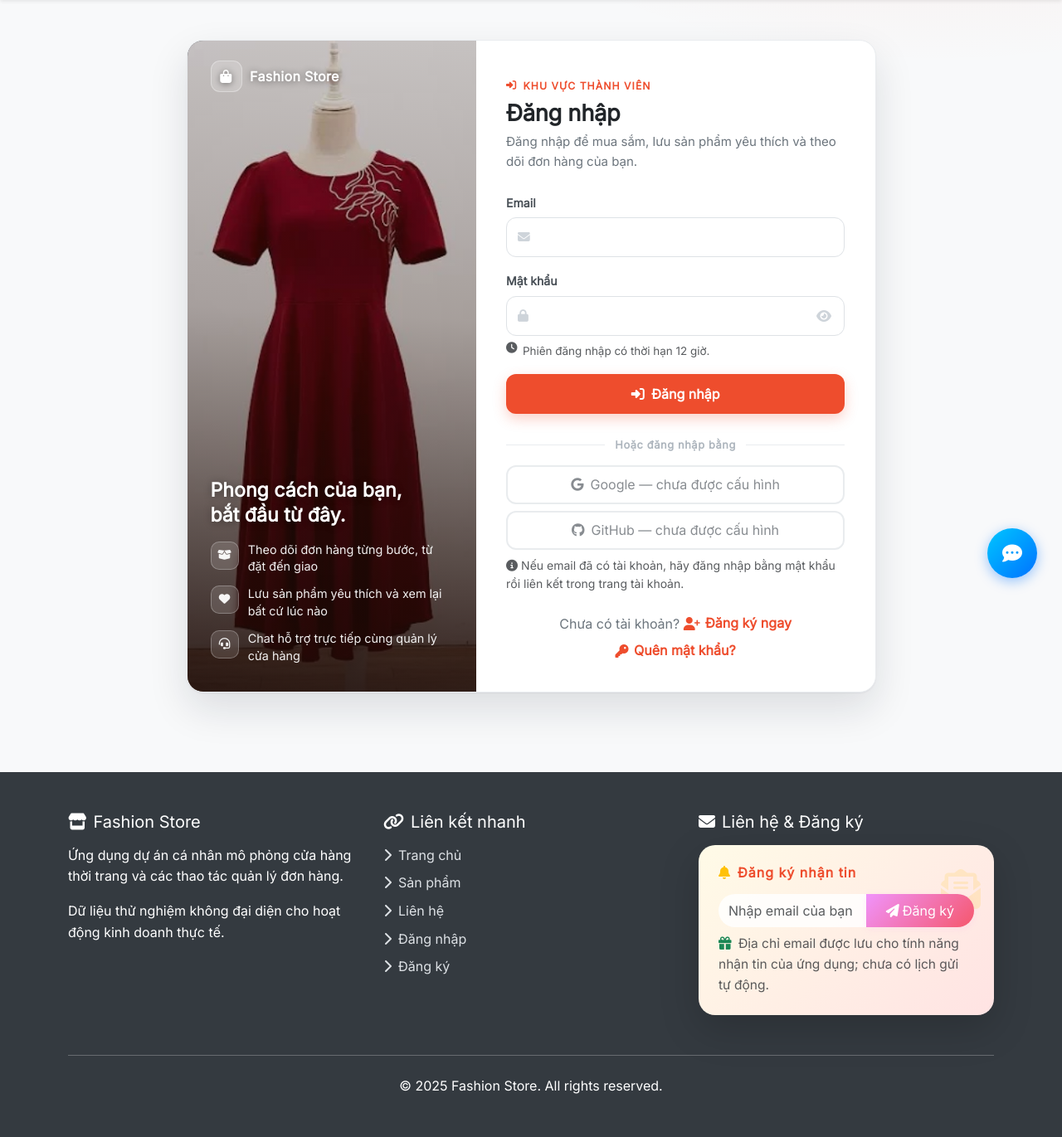
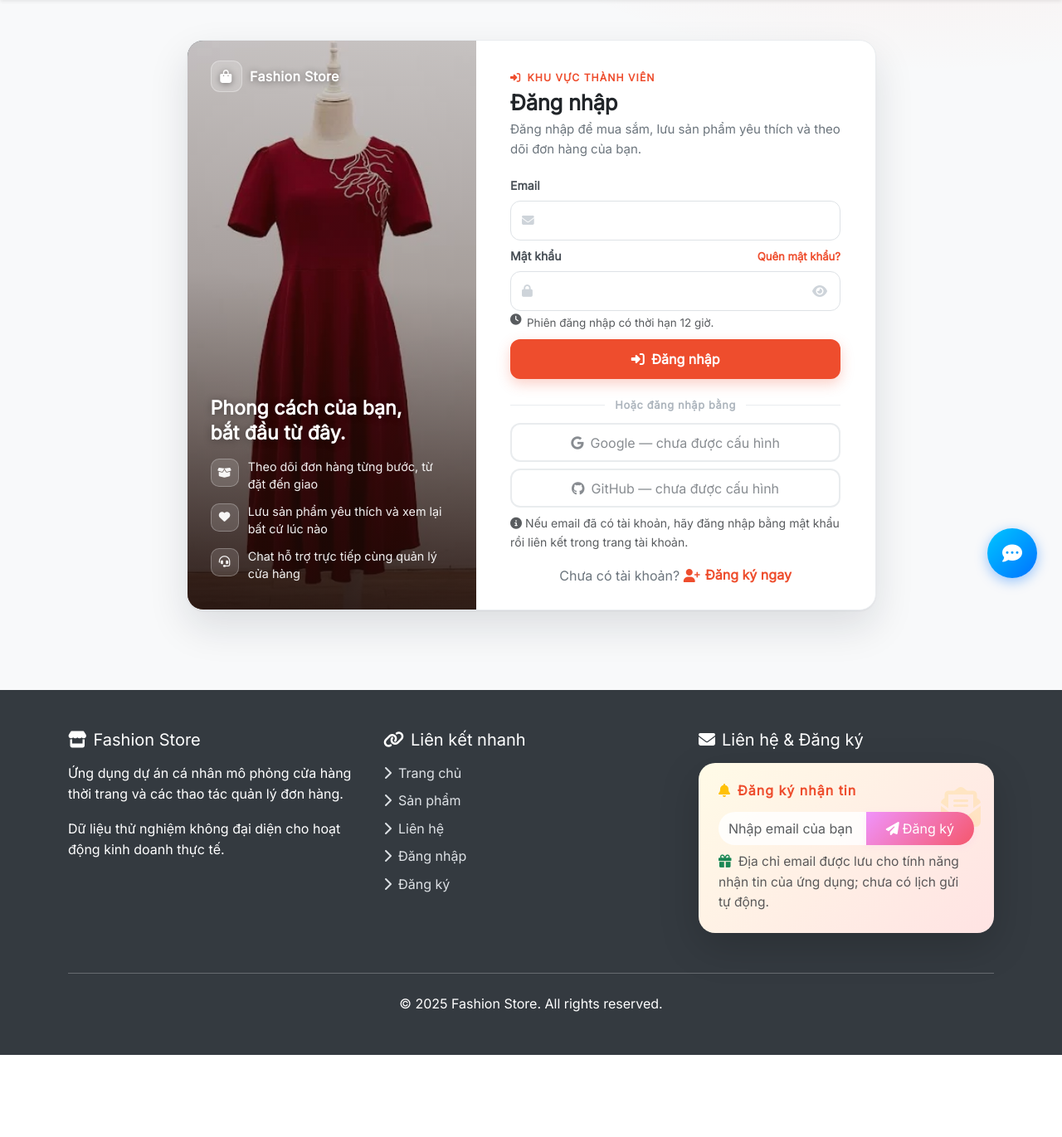
Before and after one commit to KasierBach/Quan-Ly-Thoi-Trang, a Flask app: page /login in a window 1280 px wide. Shown: the part 73-1444 px from the top of the page at 83% size. After the commit the page ends 1345 px from the top, so only its background shows below. Run offline with Flask 3, Linux system fonts and the light colour scheme; parts of the project's set-up code (start-up, migrations or seed data) failed here and were passed over; some libraries are stand-ins or nearby versions.

Commit message:
style(auth): tighten vertical rhythm so cards fit the viewport
Inline the forgot-password link beside the password label, reduce field
and section spacing, and compact the OAuth block. Login card drops from
~810px to 687px and register from ~1000px to 837px, fitting a 900px
viewport without scrolling. E2E link/label contracts unchanged.

Gates: 1994 offline pytest, 42/42 E2E, local screenshots light/dark.

```diff
--- a/app/static/css/auth.css
+++ b/app/static/css/auth.css
@@ -145,9 +145,9 @@
 
 .auth-main-inner {
     width: 100%;
-    max-width: 480px;
+    max-width: 470px;
     margin: 0 auto;
-    padding: 2.5rem 2.25rem 2.25rem;
+    padding: 1.9rem 2.25rem 1.7rem;
     display: flex;
     flex-direction: column;
 }
@@ -161,23 +161,49 @@
     letter-spacing: 0.09em;
     text-transform: uppercase;
     color: var(--primary-color);
-    margin-bottom: 0.5rem;
+    margin-bottom: 0.35rem;
 }
 
 .auth-heading h1 {
-    font-size: 1.7rem;
+    font-size: 1.6rem;
     font-weight: 700;
     letter-spacing: -0.01em;
-    margin-bottom: 0.35rem;
+    margin-bottom: 0.25rem;
 }
 
 .auth-heading p {
     color: var(--gray-600);
     font-size: 0.94rem;
-    margin-bottom: 1.5rem;
+    margin-bottom: 1.2rem;
 }
 
 [data-bs-theme='dark'] .auth-heading p { color: var(--gray-400); }
+
+/* Label row with an inline trailing action (e.g. Quên mật khẩu?) */
+.auth-label-row {
+    display: flex;
+    align-items: baseline;
+    justify-content: space-between;
+    gap: 0.5rem;
+}
+
+.auth-label-row .form-label { margin-bottom: 0.4rem; }
+
+.auth-label-row .auth-inline-link {
+    font-size: 0.82rem;
+    font-weight: 600;
+    color: var(--primary-color);
+    text-decoration: none;
+    white-space: nowrap;
+}
+
+.auth-label-row .auth-inline-link:hover { text-decoration: underline; }
+
+.auth-label-row .auth-inline-link:focus-visible {
+    outline: none;
+    border-radius: 6px;
+    box-shadow: 0 0 0 3px rgba(238, 77, 45, 0.25);
+}
 
 /* Fields */
 .auth-shell .form-label {
@@ -335,7 +361,7 @@
     font-size: 0.8rem;
     font-weight: 600;
     letter-spacing: 0.05em;
-    margin: 1.4rem 0 1rem;
+    margin: 1.05rem 0 0.85rem;
 }
 
 .auth-divider::before, .auth-divider::after {
@@ -385,7 +411,7 @@
 [data-bs-theme='dark'] .auth-alert.alert-danger { color: var(--gray-200); }
 
 /* Links row */
-.auth-links { display: flex; flex-direction: column; gap: 0.4rem; text-align: center; }
+.auth-links { display: flex; flex-direction: column; gap: 0.3rem; text-align: center; }
 
 .auth-links a {
     color: var(--primary-color);
--- a/app/templates/forgot_password.html
+++ b/app/templates/forgot_password.html
@@ -32,7 +32,7 @@
                             <hr>
                             <p class="mb-0">Vui lòng kiểm tra hộp thư đến của bạn và làm theo hướng dẫn trong email.</p>
                         </div>
-                        <div class="auth-links mt-4">
+                        <div class="auth-links mt-3">
                             <a href="{{ url_for('auth.login') }}">
                                 <i class="fas fa-arrow-left" aria-hidden="true"></i>Quay lại đăng nhập
                             </a>
@@ -40,7 +40,7 @@
                         {% else %}
                         <form action="{{ url_for('auth.forgot_password') }}" method="post" data-auth-loading>
                             <input type="hidden" name="csrf_token" value="{{ csrf_token() }}">
-                            <div class="mb-4">
+                            <div class="mb-3">
                                 <label for="email" class="form-label">Email</label>
                                 <div class="auth-control">
                                     <i class="fas fa-envelope auth-field-icon" aria-hidden="true"></i>
@@ -55,7 +55,7 @@
                                 </button>
                             </div>
                         </form>
-                        <div class="auth-links mt-4">
+                        <div class="auth-links mt-3">
                             <p class="auth-link-muted mb-0">Đã nhớ mật khẩu?
                                 <a href="{{ url_for('auth.login') }}">
                                     <i class="fas fa-right-to-bracket" aria-hidden="true"></i>Đăng nhập
--- a/app/templates/login.html
+++ b/app/templates/login.html
@@ -25,7 +25,7 @@
                         <form action="{{ url_for('auth.login') }}" method="post" data-auth-loading>
                             <input type="hidden" name="next" value="{{ next_page or '' }}">
                             <input type="hidden" name="csrf_token" value="{{ csrf_token() }}">
-                            <div class="mb-3">
+                            <div class="mb-2">
                                 <label for="email" class="form-label">Email</label>
                                 <div class="auth-control">
                                     <i class="fas fa-envelope auth-field-icon" aria-hidden="true"></i>
@@ -34,7 +34,12 @@
                                 </div>
                             </div>
                             <div class="mb-2">
-                                <label for="password" class="form-label">Mật khẩu</label>
+                                <div class="auth-label-row">
+                                    <label for="password" class="form-label">Mật khẩu</label>
+                                    <a href="{{ url_for('auth.forgot_password') }}" class="auth-inline-link">
+                                        Quên mật khẩu?
+                                    </a>
+                                </div>
                                 <div class="auth-control has-eye">
                                     <i class="fas fa-lock auth-field-icon" aria-hidden="true"></i>
                                     <input type="password" class="form-control" id="password" name="password" required
@@ -44,9 +49,7 @@
                                         <i class="fas fa-eye" aria-hidden="true" data-eye-icon></i>
                                     </button>
                                 </div>
-                            </div>
-                            <div class="mb-3">
-                                <small class="form-text text-muted">
+                                <small class="form-text text-muted mt-1">
                                     <i class="fas fa-clock" aria-hidden="true"></i>
                                     Phiên đăng nhập có thời hạn 12 giờ.
                                 </small>
@@ -60,15 +63,12 @@
                             </div>
                         </form>
                         {% include 'partials/oauth_login.html' %}
-                        <div class="auth-links mt-4">
+                        <div class="auth-links mt-3">
                             <p class="auth-link-muted mb-0">Chưa có tài khoản?
                                 <a href="{{ url_for('auth.register') }}">
                                     <i class="fas fa-user-plus" aria-hidden="true"></i>Đăng ký ngay
                                 </a>
                             </p>
-                            <a href="{{ url_for('auth.forgot_password') }}">
-                                <i class="fas fa-key" aria-hidden="true"></i>Quên mật khẩu?
-                            </a>
                         </div>
                     </div>
                 </div>
```
Also changed, not shown: app/templates/register.html (+7 -7 lines), app/templates/reset_password.html (+4 -4 lines).
